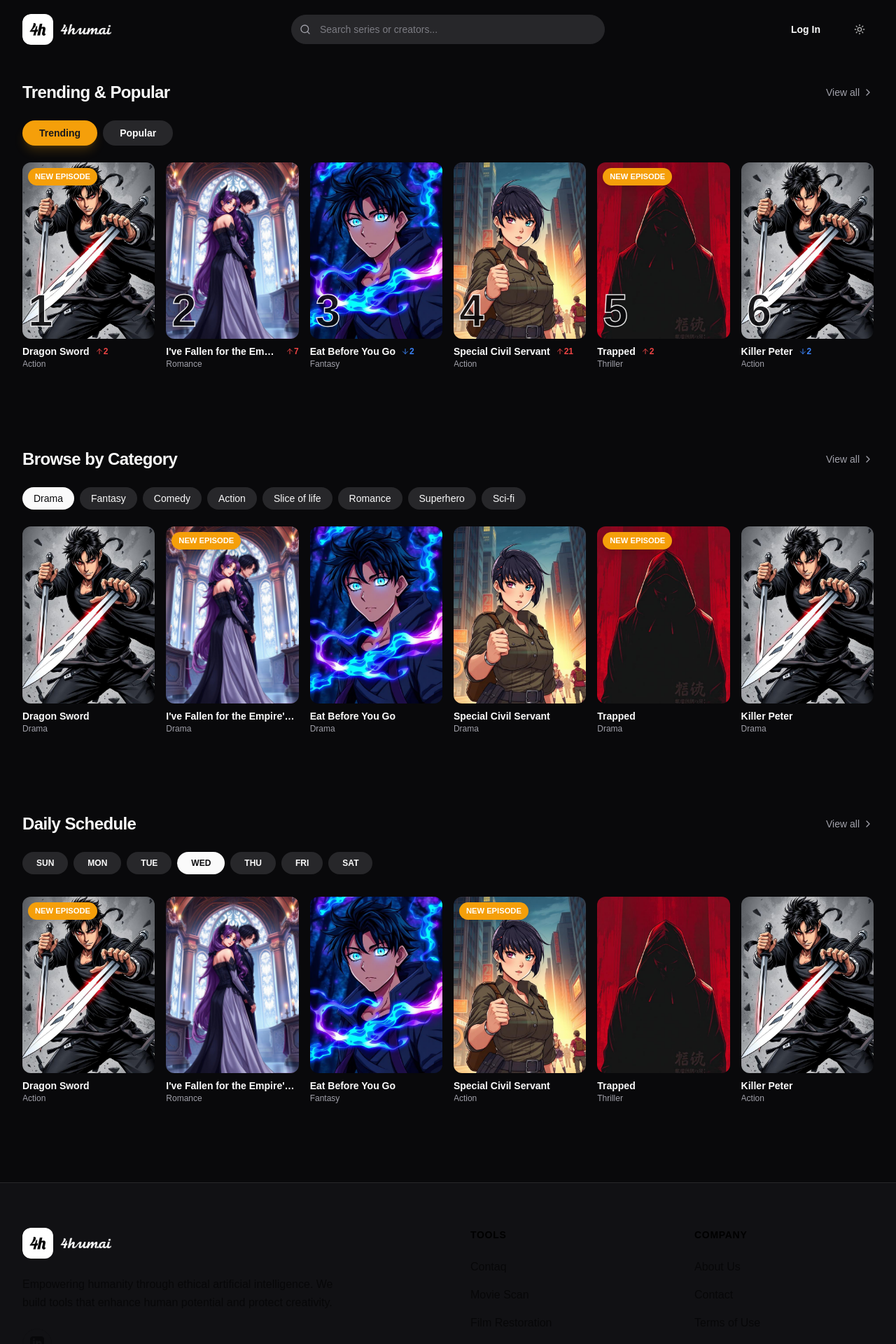
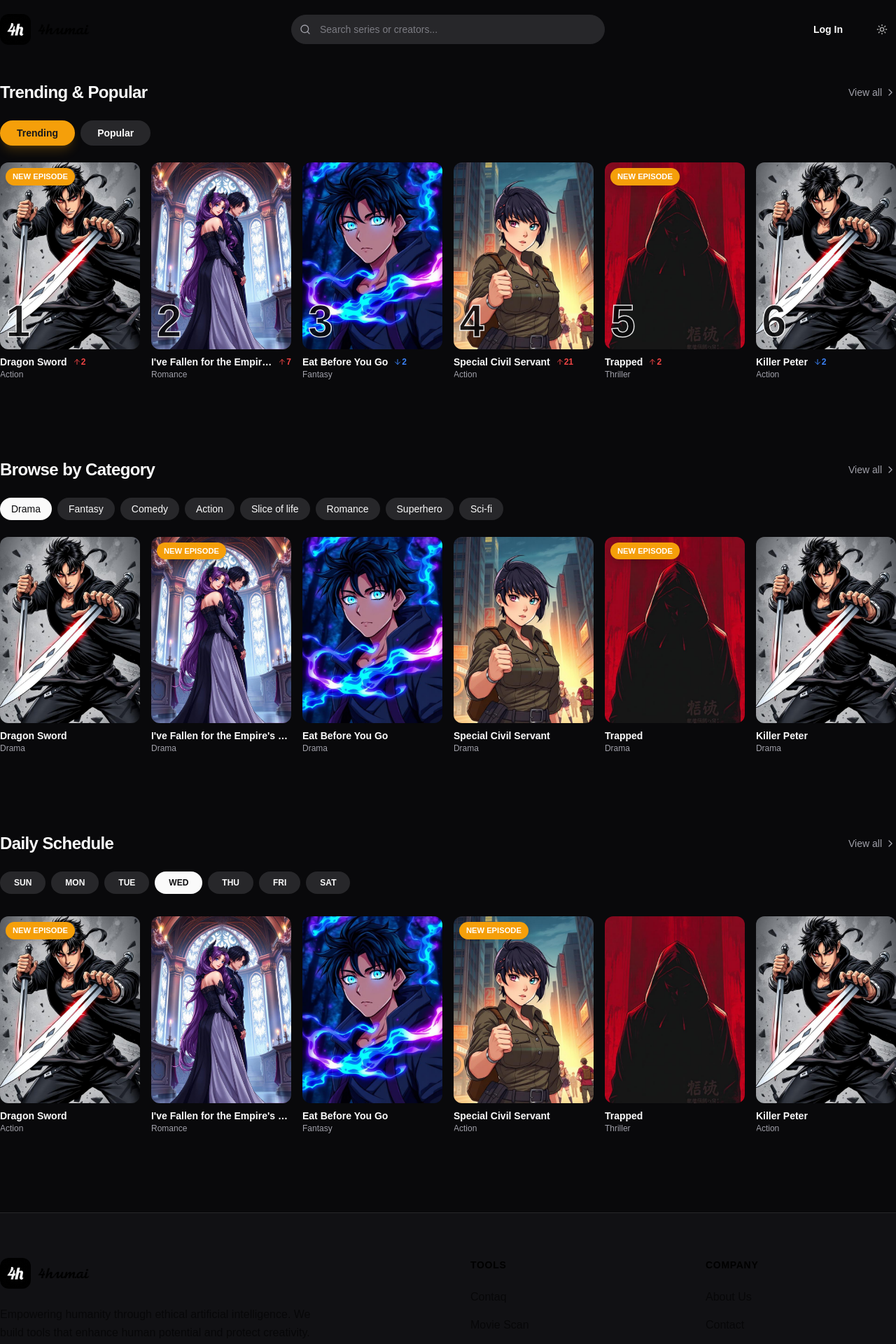
Before and after one commit to slogvo/webtoon-hub-preview, a Next.js app in the folder apps/web/: page / in a window 1280 px wide. Shown: the top 1920 px of the page at 70% size. Built offline with nearby package versions, Linux system fonts and the light colour scheme; no server answers; a web font is replaced by a local one.

Commit message:
feat: sync mock bucket data, fix logo inversion, and remove container padding

```diff
--- a/apps/web/src/app/comic/[slug]/page.tsx
+++ b/apps/web/src/app/comic/[slug]/page.tsx
@@ -192,7 +192,7 @@ export default async function ComicDetailPage({ params }: PageProps) {
 
         {/* Content Overlay */}
         <div className="absolute bottom-0 left-0 right-0 p-8 pb-12">
-          <div className="max-w-7xl mx-auto px-4 sm:px-6 lg:px-8">
+          <div className="max-w-7xl mx-auto">
             <span className="inline-block px-3 py-1 text-sm font-semibold text-primary bg-primary/10 rounded-full mb-3">
               {comic.genre}
             </span>
@@ -213,7 +213,7 @@ export default async function ComicDetailPage({ params }: PageProps) {
       </div>
 
       {/* Main Content */}
-      <div className="max-w-7xl mx-auto px-4 sm:px-6 lg:px-8 py-12">
+      <div className="max-w-7xl mx-auto py-12">
         <div className="grid grid-cols-1 lg:grid-cols-3 gap-12">
           {/* Episode List */}
           <div className="lg:col-span-2">
--- a/apps/web/src/app/page.tsx
+++ b/apps/web/src/app/page.tsx
@@ -38,7 +38,7 @@ export default function HomePage() {
         dangerouslySetInnerHTML={{ __html: JSON.stringify(jsonLd) }}
       />
 
-      <div className="flex flex-col gap-12 pb-20 px-4 sm:px-6 lg:px-8 max-w-7xl mx-auto">
+      <div className="flex flex-col gap-12 pb-20 max-w-7xl mx-auto">
         <TrendingSection />
         <CategorySection />
         <NewOnWebtoon />
--- a/apps/web/src/components/Footer.tsx
+++ b/apps/web/src/components/Footer.tsx
@@ -20,7 +20,7 @@ const companyLinks = [
 const Footer = () => {
   return (
     <footer className="border-t border-border bg-secondary/30 py-16 text-foreground transition-colors duration-300">
-      <div className="mx-auto max-w-7xl px-4 sm:px-6 lg:px-8">
+      <div className="mx-auto max-w-7xl">
         <div className="grid grid-cols-1 gap-12 md:grid-cols-4 lg:gap-16">
           {/* Brand & Mission */}
           <div className="space-y-6 md:col-span-2">
@@ -30,7 +30,7 @@ const Footer = () => {
                 alt="4HumAI Logo"
                 width={129}
                 height={44}
-                className="h-11 rounded-xl dark:invert"
+                className="h-11 rounded-xl invert dark:invert-0"
               />
             </Link>
             <p className="max-w-md text-base leading-relaxed text-black/60 dark:text-white/60">
--- a/apps/web/src/components/Header.tsx
+++ b/apps/web/src/components/Header.tsx
@@ -62,7 +62,7 @@ const Header = () => {
         isHidden ? "-translate-y-full" : "translate-y-0"
       )}
     >
-      <div className="mx-auto max-w-7xl px-4 sm:px-6 lg:px-8">
+      <div className="mx-auto max-w-7xl">
         <div className="flex h-20 items-center justify-between lg:h-[84px]">
           {/* Logo (Left) */}
           <div className="flex flex-1 items-center justify-start">
@@ -76,7 +76,7 @@ const Header = () => {
                 alt="4HumAI Logo"
                 width={129}
                 height={44}
-                className="h-11 rounded-xl dark:invert"
+                className="h-11 rounded-xl invert dark:invert-0"
                 priority
               />
             </Link>
--- a/apps/web/src/components/NewOnWebtoon.tsx
+++ b/apps/web/src/components/NewOnWebtoon.tsx
@@ -38,7 +38,7 @@ const NewOnWebtoon = async () => {
 
   return (
     <section className="py-8">
-      <div className="max-w-7xl mx-auto px-4 sm:px-6 lg:px-8">
+      <div className="max-w-7xl mx-auto">
         {/* Header */}
         <div className="flex items-center justify-between mb-6">
           <h2 className="section-title">New on WEBTOON</h2>
```
